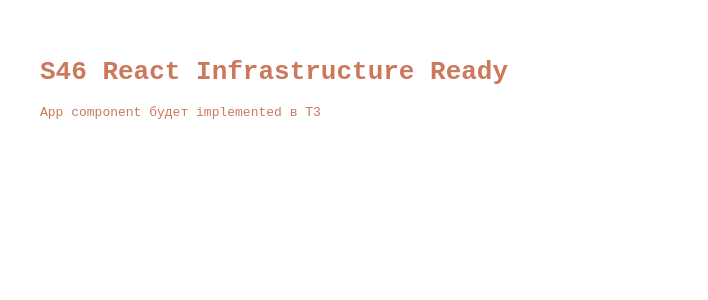
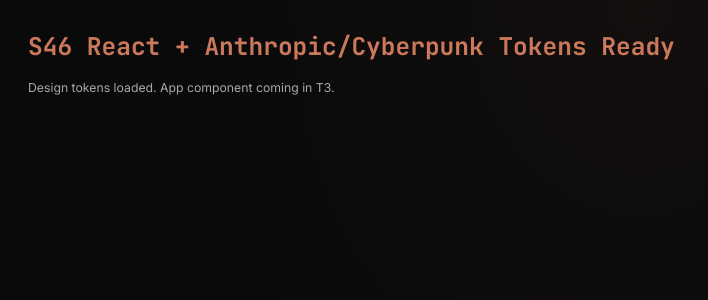
Before and after one commit to KirasSsin/AI_Traiding_Bot, a React (Vite) app in the folder src/dashboard_react/: page / in a window 1280 px wide. Shown: the top 300 px of the page, without its empty margins (0-708 px from the left). Built offline with nearby package versions, Linux system fonts and the light colour scheme.

Commit message:
feat(s46): Anthropic + cyberpunk design tokens (orange palette + neon accents + glass-morphism)

```diff
--- a/src/dashboard_react/src/main.tsx
+++ b/src/dashboard_react/src/main.tsx
@@ -1,14 +1,19 @@
 import { StrictMode } from 'react'
 import { createRoot } from 'react-dom/client'
+import './styles/globals.css'
 
 const rootEl = document.getElementById('root')
 if (!rootEl) throw new Error('Root element not found')
 
 createRoot(rootEl).render(
   <StrictMode>
-    <div style={{ padding: '2rem', color: '#cc785c', fontFamily: 'monospace' }}>
-      <h1>S46 React Infrastructure Ready</h1>
-      <p>App component будет implemented в T3</p>
+    <div style={{ padding: '2rem' }}>
+      <h1 style={{ color: 'var(--color-anthropic-orange)', fontFamily: 'var(--font-mono)' }}>
+        S46 React + Anthropic/Cyberpunk Tokens Ready
+      </h1>
+      <p style={{ color: 'var(--color-text-secondary)', marginTop: '1rem' }}>
+        Design tokens loaded. App component coming in T3.
+      </p>
     </div>
   </StrictMode>
 )
--- /dev/null
+++ b/src/dashboard_react/src/styles/globals.css
@@ -0,0 +1,89 @@
+@import url('https://fonts.googleapis.com/css2?family=JetBrains+Mono:wght@400;500;700&family=Inter:wght@400;500;600;700&display=swap');
+@import './tokens.css';
+
+* {
+  box-sizing: border-box;
+  margin: 0;
+  padding: 0;
+}
+
+html, body {
+  background-color: var(--color-bg-base);
+  color: var(--color-text-primary);
+  font-family: var(--font-sans);
+  font-size: var(--text-base);
+  line-height: 1.5;
+  -webkit-font-smoothing: antialiased;
+  -moz-osx-font-smoothing: grayscale;
+}
+
+#root {
+  min-height: 100vh;
+  background:
+    radial-gradient(ellipse at top, rgba(204, 120, 92, 0.04) 0%, transparent 50%),
+    radial-gradient(ellipse at bottom, rgba(0, 212, 255, 0.02) 0%, transparent 50%),
+    var(--color-bg-base);
+  position: relative;
+}
+
+/* Cyberpunk subtle scan overlay */
+#root::before {
+  content: '';
+  position: fixed;
+  inset: 0;
+  pointer-events: none;
+  z-index: var(--z-base);
+  background: repeating-linear-gradient(
+    0deg,
+    transparent 0px,
+    transparent 2px,
+    rgba(255, 255, 255, 0.005) 2px,
+    rgba(255, 255, 255, 0.005) 4px
+  );
+}
+
+button, input, select, textarea {
+  font-family: inherit;
+  font-size: inherit;
+  color: inherit;
+}
+
+a {
+  color: var(--color-anthropic-orange);
+  text-decoration: none;
+  transition: color var(--transition-fast);
+}
+
+a:hover {
+  color: var(--color-anthropic-orange-light);
+}
+
+/* Code/monospace contexts */
+code, pre, .mono {
+  font-family: var(--font-mono);
+}
+
+/* Premium scrollbar */
+::-webkit-scrollbar {
+  width: 8px;
+  height: 8px;
+}
+
+::-webkit-scrollbar-track {
+  background: var(--color-bg-base);
+}
+
+::-webkit-scrollbar-thumb {
+  background: var(--color-border-default);
+  border-radius: var(--radius-sm);
+}
+
+::-webkit-scrollbar-thumb:hover {
+  background: var(--color-border-strong);
+}
+
+/* Selection */
+::selection {
+  background: rgba(204, 120, 92, 0.30);
+  color: var(--color-anthropic-cream);
+}
--- /dev/null
+++ b/src/dashboard_react/src/styles/tokens.css
@@ -0,0 +1,85 @@
+/* S46 — Anthropic + Cyberpunk hi-tech premium aesthetic
+ * Operator pivot from terminal (ADR 0040 LOCKED) к Anthropic orange + cyberpunk style
+ * ADR 0040 amendment + ADR 0066 document this decision (T22).
+ */
+:root {
+  /* Anthropic primary palette */
+  --color-anthropic-orange: #cc785c;       /* warm coral — Anthropic brand */
+  --color-anthropic-orange-light: #e89679; /* lighter coral для hover */
+  --color-anthropic-orange-dark: #a85d44;  /* darker coral для pressed */
+  --color-anthropic-cream: #f5e6d3;        /* warm off-white text */
+
+  /* Cyberpunk dark base */
+  --color-bg-base: #0a0a0a;          /* near-black base */
+  --color-bg-panel: #141414;         /* slightly lifted panels */
+  --color-bg-panel-hover: #1f1f1f;   /* hover state */
+  --color-bg-glass: rgba(20, 20, 20, 0.65);  /* glass-morphism */
+
+  /* Text hierarchy */
+  --color-text-primary: var(--color-anthropic-cream);
+  --color-text-secondary: #a8a8a8;
+  --color-text-muted: #6e6e6e;
+  --color-text-disabled: #4a4a4a;
+
+  /* Status colors (cyberpunk neon) */
+  --color-success: #00ff88;          /* neon green для PASS */
+  --color-warn: var(--color-anthropic-orange);  /* orange для warn (RAW, WFA_FAIL_DATA) */
+  --color-danger: #ff3366;           /* neon red для FAIL */
+  --color-info: #00d4ff;             /* neon cyan для info */
+
+  /* Borders + accents */
+  --color-border-subtle: rgba(204, 120, 92, 0.15);
+  --color-border-default: rgba(204, 120, 92, 0.30);
+  --color-border-strong: rgba(204, 120, 92, 0.60);
+  --shadow-border-glow: 0 0 12px rgba(204, 120, 92, 0.45);
+
+  /* Cyberpunk effects */
+  --gradient-anthropic: linear-gradient(135deg, var(--color-anthropic-orange) 0%, var(--color-anthropic-orange-dark) 100%);
+  --gradient-glass: linear-gradient(135deg, rgba(204, 120, 92, 0.08) 0%, rgba(204, 120, 92, 0.02) 100%);
+  --shadow-premium: 0 8px 32px rgba(0, 0, 0, 0.6), inset 0 1px 0 rgba(255, 255, 255, 0.05);
+  --shadow-neon: 0 0 20px var(--color-anthropic-orange);
+  --shadow-neon-soft: 0 0 8px rgba(204, 120, 92, 0.40);
+
+  /* Typography */
+  --font-mono: 'JetBrains Mono', 'Fira Code', 'Courier New', monospace;
+  --font-sans: 'Inter', 'SF Pro Display', system-ui, sans-serif;
+
+  /* Font sizes */
+  --text-xs: 0.7rem;
+  --text-sm: 0.8rem;
+  --text-base: 0.875rem;
+  --text-md: 1rem;
+  --text-lg: 1.25rem;
+  --text-xl: 1.5rem;
+  --text-2xl: 2rem;
+
+  /* Spacing scale */
+  --space-1: 0.25rem;
+  --space-2: 0.5rem;
+  --space-3: 0.75rem;
+  --space-4: 1rem;
+  --space-5: 1.25rem;
+  --space-6: 1.5rem;
+  --space-8: 2rem;
+  --space-10: 2.5rem;
+  --space-12: 3rem;
+
+  /* Radii */
+  --radius-sm: 4px;
+  --radius-md: 8px;
+  --radius-lg: 12px;
+  --radius-full: 9999px;
+
+  /* Transitions */
+  --transition-fast: 0.12s ease-out;
+  --transition-default: 0.2s ease-out;
+  --transition-slow: 0.4s ease-out;
+
+  /* Z-index scale */
+  --z-base: 0;
+  --z-content: 1;
+  --z-overlay: 100;
+  --z-banner: 200;
+  --z-modal: 300;
+  --z-tooltip: 400;
+}
```
